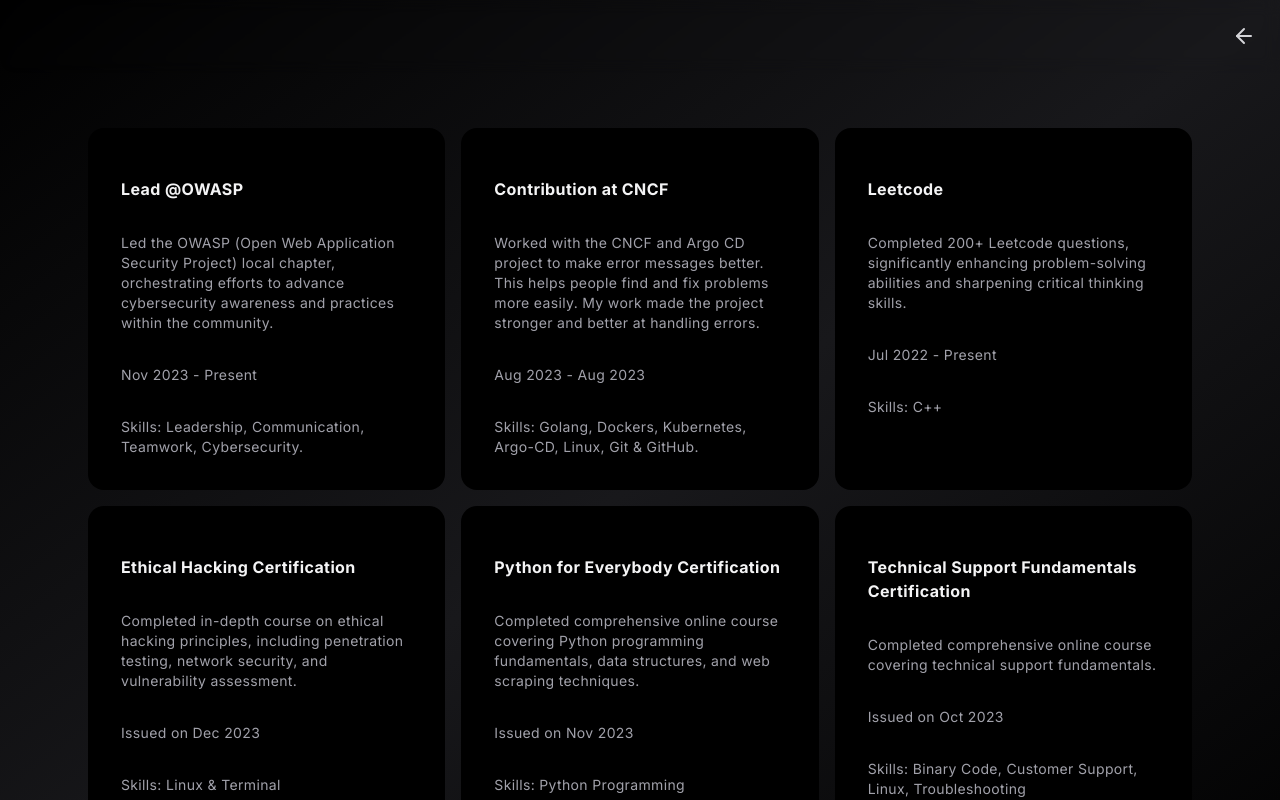
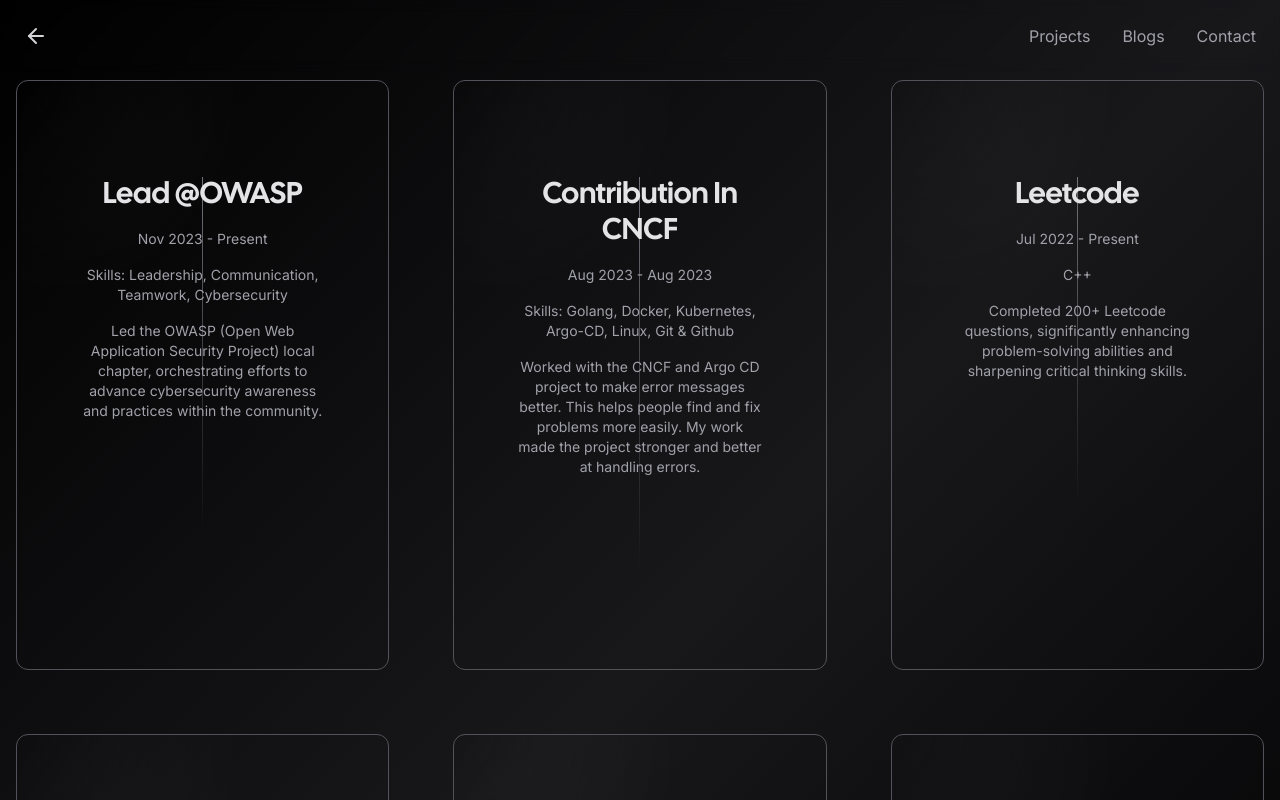
Before and after one commit to AvhiMaz/portfolio, a Next.js app: page /experience in a window 1280 px wide. Shown: the top 800 px of the page. Built offline with nearby package versions, Linux system fonts and the light colour scheme; no server answers; what tailwindcss-debug-screens would draw is missing.

Commit message:
changes in UI

```diff
--- a/app/blogs/page.tsx
+++ b/app/blogs/page.tsx
@@ -1,45 +1,66 @@
+import Link from "next/link";
+import { Navigation } from "../components/nav";
+import { Card } from "../components/card";
 import { Metadata } from "next";
-import { Navigation } from "../components/nav";
-import { HoverEffect } from "../components/ui/card-hover-effect";
 
 export const metadata: Metadata = {
   title: "Blogs",
 };
 
-const blogs = [
+const socials = [
   {
-    title: "Understanding Arrays and Array Methods in JavaScript",
-    description:
-      "Arrays in JavaScript are like containers that can hold different types of data, such as numbers, strings...",
-    link: "https://avhimaz.hashnode.dev/understanding-arrays-and-array-methods-in-javascript",
-    date: "18 Apr 2024",
-    skill: "",
+    href: "https://avhimaz.hashnode.dev/understanding-arrays-and-array-methods-in-javascript",
+    label: "18 Apr 2024",
+    handle: "Understanding Arrays and Array Methods in JavaScript",
+    des: "Arrays in JavaScript are like containers that can hold different types of data, such as numbers, strings...",
   },
   {
-    title: "Easy Guide to Installing Arch Linux with archinstall Script",
-    description:
-      "Are you interested in trying out Arch Linux but feeling unsure about the installation process? Don't worry! With...",
-    link: "https://avhimaz.hashnode.dev/easy-guide-to-installing-arch-linux-with-archinstall-script",
-    date: "15 Apr 2024",
-    skill: "",
+    href: "https://avhimaz.hashnode.dev/easy-guide-to-installing-arch-linux-with-archinstall-script",
+    label: "15 Apr 2024",
+    handle: "Easy Guide to Installing Arch Linux with archinstall Script",
+    des: "Are you interested in trying out Arch Linux but feeling unsure about the installation process? Don't worry! With...",
   },
   {
-    title: "Why I switch to arch linux",
-    description:
-      "Hey there! So, It is almost a year I switch to Arch Linux, and let me tell you, it's been quite the journey...",
-    link: "https://avhimaz.hashnode.dev/why-i-switch-to-arch-linux",
-    date: "14 Apr 2024",
-    skill: "",
+    href: "https://avhimaz.hashnode.dev/why-i-switch-to-arch-linux",
+    label: "14 Apr 2024",
+    handle: "Why I switch to arch linux",
+    des: "Hey there! So, It is almost a year I switch to Arch Linux, and let me tell you, it's been quite the journey...",
   },
 ];
 
-export default function Contacts() {
+export default function Example() {
   return (
-    <>
+    <div className=" bg-gradient-to-tl from-zinc-900/0 via-zinc-900 to-zinc-900/0">
       <Navigation />
-      <div className=" bg-gradient-to-tl from-zinc-900/0 via-zinc-900 to-zinc-900/0 mx-auto px-8 flex sm:p-20 items-center justify-center min-h-screen">
-        <HoverEffect items={blogs} />
+      <div className="container flex items-center justify-center min-h-screen px-4 mx-auto">
+        <div className="grid w-full grid-cols-1 gap-8 mx-auto md:mt-20 mt-20 sm:grid-cols-3 lg:gap-16">
+          {socials.map((s) => (
+            <Card>
+              <Link
+                href={s.href}
+                target="_blank"
+                className="p-4 relative flex flex-col items-center gap-4 duration-700 group md:gap-8 md:py-24  lg:pb-48  md:p-16"
+              >
+                <span
+                  className="absolute w-px h-2/3 bg-gradient-to-b from-zinc-500 via-zinc-500/50 to-transparent"
+                  aria-hidden="true"
+                />
+                <div className="z-10 flex flex-col items-center">
+                  <span className="lg:text-xl text-center font-medium duration-150 xl:text-3xl text-zinc-200 group-hover:text-white font-display">
+                    {s.handle}
+                  </span>
+                  <span className="mt-4 text-sm text-center duration-1000 text-zinc-400 group-hover:text-zinc-200">
+                    {s.label}{" "}
+                  </span>
+                  <span className="mt-4 text-sm text-center duration-1000 text-zinc-400 group-hover:text-zinc-200">
+                    {s.des}
+                  </span>
+                </div>
+              </Link>
+            </Card>
+          ))}
+        </div>
       </div>
-    </>
+    </div>
   );
 }
--- /dev/null
+++ b/app/components/ui/hover-border-gradient.tsx
@@ -0,0 +1,99 @@
+"use client";
+import React, { useState, useEffect, useRef } from "react";
+
+import { motion } from "framer-motion";
+import { cn } from "../../../util/cn";
+
+type Direction = "TOP" | "LEFT" | "BOTTOM" | "RIGHT";
+
+export function HoverBorderGradient({
+  children,
+  containerClassName,
+  className,
+  as: Tag = "button",
+  duration = 1,
+  clockwise = true,
+  ...props
+}: React.PropsWithChildren<
+  {
+    as?: React.ElementType;
+    containerClassName?: string;
+    className?: string;
+    duration?: number;
+    clockwise?: boolean;
+  } & React.HTMLAttributes<HTMLElement>
+>) {
+  const [hovered, setHovered] = useState<boolean>(false);
+  const [direction, setDirection] = useState<Direction>("TOP");
+
+  const rotateDirection = (currentDirection: Direction): Direction => {
+    const directions: Direction[] = ["TOP", "LEFT", "BOTTOM", "RIGHT"];
+    const currentIndex = directions.indexOf(currentDirection);
+    const nextIndex = clockwise
+      ? (currentIndex - 1 + directions.length) % directions.length
+      : (currentIndex + 1) % directions.length;
+    return directions[nextIndex];
+  };
+
+  const movingMap: Record<Direction, string> = {
+    TOP: "radial-gradient(20.7% 50% at 50% 0%, hsl(0, 0%, 100%) 0%, rgba(255, 255, 255, 0) 100%)",
+    LEFT: "radial-gradient(16.6% 43.1% at 0% 50%, hsl(0, 0%, 100%) 0%, rgba(255, 255, 255, 0) 100%)",
+    BOTTOM:
+      "radial-gradient(20.7% 50% at 50% 100%, hsl(0, 0%, 100%) 0%, rgba(255, 255, 255, 0) 100%)",
+    RIGHT:
+      "radial-gradient(16.2% 41.199999999999996% at 100% 50%, hsl(0, 0%, 100%) 0%, rgba(255, 255, 255, 0) 100%)",
+  };
+
+  const highlight =
+    "radial-gradient(75% 181.15942028985506% at 50% 50%, #3275F8 0%, rgba(255, 255, 255, 0) 100%)";
+
+  useEffect(() => {
+    if (!hovered) {
+      const interval = setInterval(() => {
+        setDirection((prevState) => rotateDirection(prevState));
+      }, duration * 1000);
+      return () => clearInterval(interval);
+    }
+  }, [hovered]);
+  return (
+    <Tag
+      onMouseEnter={(event: React.MouseEvent<HTMLDivElement>) => {
+        setHovered(true);
+      }}
+      onMouseLeave={() => setHovered(false)}
+      className={cn(
+        "relative flex rounded-full border  content-center bg-black/20 hover:bg-black/10 transition duration-500 dark:bg-white/20 items-center flex-col flex-nowrap gap-10 h-min justify-center overflow-visible p-px decoration-clone w-fit",
+        containerClassName,
+      )}
+      {...props}
+    >
+      <div
+        className={cn(
+          "w-auto text-white z-10 bg-black px-4 py-2 rounded-[inherit]",
+          className,
+        )}
+      >
+        {children}
+      </div>
+      <motion.div
+        className={cn(
+          "flex-none inset-0 overflow-hidden absolute z-0 rounded-[inherit]",
+        )}
+        style={{
+          filter: "blur(2px)",
+          position: "absolute",
+          width: "100%",
+          height: "100%",
+        }}
+        initial={{ background: movingMap[direction] }}
+        animate={{
+          background: hovered
+            ? [movingMap[direction], highlight]
+            : movingMap[direction],
+        }}
+        transition={{ ease: "linear", duration: duration ?? 1 }}
+      />
+      <div className="bg-black absolute z-1 flex-none inset-[2px] rounded-[100px]" />
+    </Tag>
+  );
+}
--- a/app/experience/page.tsx
+++ b/app/experience/page.tsx
@@ -1,99 +1,97 @@
-"use client";
 import Link from "next/link";
-import { HoverEffect } from "../components/ui/card-hover-effect";
-import { ArrowLeft } from "lucide-react";
-import React, { useEffect, useRef, useState } from "react";
+import { Navigation } from "../components/nav";
+import { Card } from "../components/card";
+import { Metadata } from "next";
 
-const ContactsNavigation: React.FC = () => {
-  const ref = useRef<HTMLElement>(null);
-  const [isIntersecting, setIntersecting] = useState(true);
+export const metadata: Metadata = {
+  title: "Blogs",
+};
 
-  useEffect(() => {
-    if (!ref.current) return;
-    const observer = new IntersectionObserver(([entry]) =>
-      setIntersecting(entry.isIntersecting),
-    );
-
-    observer.observe(ref.current);
-    return () => observer.disconnect();
-  }, []);
-
-  const projects = [
+const socials = [
   {
-      title: "Lead @OWASP",
-      description:
-        "Led the OWASP (Open Web Application Security Project) local chapter, orchestrating efforts to advance cybersecurity awareness and practices within the community.",
-      link: "https://owasp.org/www-chapter-itanagar/",
-      date: "Nov 2023 - Present",
-      skill: "Skills: Leadership, Communication, Teamwork, Cybersecurity.",
+    href: "https://owasp.org/www-chapter-itanagar/",
+    label: "Nov 2023 - Present",
+    handle: "Lead @OWASP",
+    des: "Led the OWASP (Open Web Application Security Project) local chapter, orchestrating efforts to advance cybersecurity awareness and practices within the community.",
+    skills: "Skills: Leadership, Communication, Teamwork, Cybersecurity",
   },
   {
-      title: "Contribution at CNCF",
-      description:
-        "Worked with the CNCF and Argo CD project to make error messages better. This helps people find and fix problems more easily. My work made the project stronger and better at handling errors.",
-      link: "https://github.com/argoproj/argo-cd/pull/15059",
-      date: "Aug 2023 - Aug 2023",
-      skill:
-        "Skills: Golang, Dockers, Kubernetes, Argo-CD, Linux, Git & GitHub.",
+    href: "https://github.com/argoproj/argo-cd/pull/15059",
+    label: "Aug 2023 - Aug 2023",
+    handle: "Contribution In CNCF",
+    des: "Worked with the CNCF and Argo CD project to make error messages better. This helps people find and fix problems more easily. My work made the project stronger and better at handling errors.",
+    skills: "Skills: Golang, Docker, Kubernetes, Argo-CD, Linux, Git & Github",
   },
   {
-      title: "Leetcode",
-      description:
-        "Completed 200+ Leetcode questions, significantly enhancing problem-solving abilities and sharpening critical thinking skills.",
-      link: "https://leetcode.com/Avhi_Maz/",
-      date: "Jul 2022 - Present",
-      skill: "Skills: C++",
+    href: "https://leetcode.com/Avhi_Maz/",
+    label: "Jul 2022 - Present",
+    handle: "Leetcode",
+    des: "Completed 200+ Leetcode questions, significantly enhancing problem-solving abilities and sharpening critical thinking skills.",
+    skills: "C++",
   },
   {
-      title: "Ethical Hacking Certification",
-      description:
-        "Completed in-depth course on ethical hacking principles, including penetration testing, network security, and vulnerability assessment.",
-      link: "https://www.udemy.com/certificate/UC-5ba57901-7cc1-48bd-8952-355484f3159f/",
-      date: "Issued on Dec 2023",
-      skill: "Skills: Linux & Terminal",
+    href: "https://www.udemy.com/certificate/UC-5ba57901-7cc1-48bd-8952-355484f3159f/",
+    label: "Issued on Dec 2023",
+    handle: "Ethical Hacking Certification",
+    des: "Completed in-depth course on ethical hacking principles, including penetration testing, network security, and vulnerability assessment.",
+    skills: "Linux & Terminal",
   },
   {
-      title: "Python for Everybody Certification",
-      description:
-        "Completed comprehensive online course covering Python programming fundamentals, data structures, and web scraping techniques.",
-      link: "https://www.coursera.org/account/accomplishments/specialization/EKKEQYKZMJH6",
-      date: "Issued on Nov 2023",
-      skill: "Skills: Python Programming",
+    href: "https://www.coursera.org/account/accomplishments/specialization/EKKEQYKZMJH6",
+    label: "Issued on Nov 2023",
+    handle: "Python for Everybody Certification",
+    des: "Completed comprehensive online course covering Python programming fundamentals, data structures, and web scraping techniques.",
+    skills: "Python Programming",
   },
   {
-      title: "Technical Support Fundamentals Certification",
-      description:
-        "Completed comprehensive online course covering technical support fundamentals.",
-      link: "https://www.coursera.org/account/accomplishments/verify/EH47FWG93HCX",
-      date: "Issued on Oct 2023",
-      skill: "Skills: Binary Code, Customer Support, Linux, Troubleshooting",
+    href: "https://www.coursera.org/account/accomplishments/verify/EH47FWG93HCX",
+    label: "Issued on Oct 2023",
+    handle: "Technical Support Fundamentals Certification",
+    des: "Completed comprehensive online course covering technical support fundamentals.",
+    skills: "Binary Code, Customer Support, Linux, Troubleshooting",
   },
 ];
 
+export default function Example() {
   return (
-    <>
-      <header ref={ref}>
-        <div
-          className={`fixed inset-x-0 top-0 z-50 backdrop-blur  duration-200 border-b  ${isIntersecting
-              ? "bg-zinc-900/0 border-transparent"
-              : "bg-zinc-900/500  border-zinc-800 "
-            }`}
+    <div className=" bg-gradient-to-tl from-zinc-900/0 via-zinc-900 to-zinc-900/0">
+      <Navigation />
+      <div className="container flex items-center justify-center min-h-screen px-4 mx-auto">
+        <div className="grid w-full grid-cols-1 gap-8 mx-auto md:mt-20 mt-20 sm:grid-cols-3 lg:gap-16">
+          {socials.map((s) => (
+            <Card>
+              <Link
+                href={s.href}
+                target="_blank"
+                className="p-4 relative flex flex-col items-center gap-4 duration-700 group md:gap-8 md:py-24  lg:pb-48  md:p-16"
               >
-          <div className="container flex flex-row-reverse items-center justify-between p-6 mx-auto">
-            <Link
-              href="/"
-              className="duration-200 text-zinc-300 hover:text-zinc-100"
-            >
-              <ArrowLeft className="w-6 h-6 " />
+                <span
+                  className="absolute w-px h-2/3 bg-gradient-to-b from-zinc-500 via-zinc-500/50 to-transparent"
+                  aria-hidden="true"
+                />
+                <div className="z-10 flex flex-col items-center">
+                  <span className="lg:text-xl text-center font-medium duration-150 xl:text-3xl text-zinc-200 group-hover:text-white font-display">
+                    {s.handle}
+                  </span>
+
+                  <span className="mt-4 text-sm text-center duration-1000 text-zinc-400 group-hover:text-zinc-200">
+                    {s.label}{" "}
+                  </span>
+                  <div className="z-10 flex flex-col items-center">
+                    <span className="mt-4 text-sm text-center duration-1000 text-zinc-400 group-hover:text-zinc-200">
+                      {s.skills}
+                    </span>
+                  </div>
+
+                  <span className="mt-4 text-sm text-center duration-1000 text-zinc-400 group-hover:text-zinc-200">
+                    {s.des}
+                  </span>
+                </div>
               </Link>
+            </Card>
+          ))}
         </div>
       </div>
-      </header>
-      <div className="bg-gradient-to-tl from-zinc-900/0 via-zinc-900 to-zinc-900/0 mx-auto px-8 flex sm:p-20 items-center justify-center min-h-screen">
-        <HoverEffect items={projects} />
     </div>
-    </>
   );
-};
-
-export default ContactsNavigation;
+}
--- a/app/projects/page.tsx
+++ b/app/projects/page.tsx
@@ -1,77 +1,90 @@
+import Link from "next/link";
+import { Navigation } from "../components/nav";
+import { Card } from "../components/card";
 import { Metadata } from "next";
-import { Navigation } from "../components/nav";
-import { HoverEffect } from "../components/ui/card-hover-effect";
 
 export const metadata: Metadata = {
-  title: "Projects",
+  title: "Contact",
 };
 
-const projects = [
+const socials = [
   {
-    title: "Portfolio",
-    description:
-      "Introducing my portfolio: a showcase of my skills, projects, and experiences. Explore my work and learn more about me through this curated collection of my achievements and endeavors.",
-    link: "https://www.avhimaz.in/",
-    date: "",
-    skill: "Skills: Nextjs, Tailwind, TypeScript, Git.",
+    href: "https://www.avhimaz.in/",
+    label: "Next.js, TypeScript, Tailwind",
+    handle: "Portfolio",
+    des: "Introducing my portfolio: a showcase of my skills, projects, and experiences. Explore my work and learn more about me through this curated collection of my achievements and endeavors.",
   },
   {
-    title: "Blogging App",
-    description:
-      "A blogging app: built with Next.js and Hashnode's headless CMS for seamless content management and dynamic frontend. It's the perfect platform for bloggers to share their thoughts effortlessly.",
-    link: "https://github.com/AvhiMaz/blog-website",
-    date: "",
-    skill: "Skills: Nextjs, Tailwind, TypeScript, Hashnode Headless CMS, Git.",
+    href: "https://github.com/AvhiMaz/blog-website",
+    label: "Next.js, Tailwind, TypeScript, Headless CMS",
+    handle: "Blogging App",
+    des: "A blogging app: built with Next.js and Hashnode's headless CMS for seamless content management and dynamic frontend. It's the perfect platform for bloggers to share their thoughts effortlessly.",
   },
   {
-    title: "Fitnesspergram",
-    description:
-      "FitnessPerGram's startup website: your destination for healthy food delivery. Discover our nutritious and delicious meals, crafted to support your fitness journey, all conveniently delivered to your doorstep.",
-    link: "https://www.fitnesspergram.in/",
-    date: "",
-    skill: "Skills: Reactjs, Tailwind, JavaScript, Git.",
+    href: "https://www.fitnesspergram.vercel.app/",
+    label: "Next.js, Tailwind, TypeScript",
+    handle: "Fitnesspergram",
+    des: "FitnessPerGram's startup website: your destination for healthy food delivery. Discover our nutritious and delicious meals, crafted to support your fitness journey, all conveniently delivered to your doorstep.",
   },
   {
-    title: "Link Juntion",
-    description:
-      "LinkTree-inspired project: A minimalist solution for sharing multiple links effortlessly. Simplify your online presence and make navigation a breeze for your audience.",
-    link: "https://links-junction.vercel.app/",
-    date: "",
-    skill: "Skills: Reactjs, Tailwind, JavaScript, Git.",
+    href: "https://links-junction.vercel.app/",
+    label: "React.js, Tailwind, JavaScript",
+    handle: "Link Junction",
+    des: "LinkTree-inspired project: A minimalist solution for sharing multiple links effortlessly. Simplify your online presence and make navigation a breeze for your audience.",
   },
   {
-    title: "Brew Setup Installer",
-    description:
-      "The brew-setup.sh script is designed to detect the Linux distribution type (Arch-based, Debian-based) and execute the appropriate commands for installing Homebrew.",
-    link: "https://github.com/AvhiMaz/brew-setup",
-    date: "",
-    skill: "Skills: Bash Scripting, Git.",
+    href: "https://github.com/AvhiMaz/brew-setup",
+    label: "Bash Scripting",
+    handle: "Brew Setup Installer",
+    des: "The brew-setup.sh script is designed to detect the Linux distribution type (Arch-based, Debian-based) and execute the appropriate commands for installing Homebrew.",
   },
   {
-    title: "Weather App",
-    description:
-      "A website using HTML, CSS, JavaScript that fetches weather data from an API and displays the current weather conditions.",
-    link: "https://github.com/AvhiMaz/Weather-App",
-    date: "",
-    skill: "Skills: HTML, CSS, JavaScript, APIs, Git.",
+    href: "https://github.com/AvhiMaz/Weather-App",
+    label: "HTML, CSS, JavaScript, APIs",
+    handle: "Weather App",
+    des: "A website using HTML, CSS, JavaScript that fetches weather data from an API and displays the current weather conditions.",
   },
   {
-    title: "Password Generator",
-    description:
-      "A Bash script which is designed to generates a random alphanumeric password of a specified length. ",
-    link: "https://github.com/AvhiMaz/password-generator-using-bash",
-    date: "",
-    skill: "Skills: Bash, Git.",
+    href: "https://github.com/AvhiMaz/password-generator-using-bash",
+    label: "Bash Scripting",
+    handle: "Password Generator",
+    des: "A Bash script which is designed to generates a random alphanumeric password of a specified length.",
   },
 ];
 
-export default function Contacts() {
+export default function Example() {
   return (
-    <>
+    <div className=" bg-gradient-to-tl from-zinc-900/0 via-zinc-900 to-zinc-900/0">
       <Navigation />
-      <div className="bg-gradient-to-tl from-zinc-900/0 via-zinc-900 to-zinc-900/0 mx-auto px-8 flex sm:p-20 items-center justify-center min-h-screen">
-        <HoverEffect items={projects} />
+      <div className="container flex items-center justify-center min-h-screen px-4 mx-auto">
+        <div className="grid w-full grid-cols-1 gap-8 mx-auto md:mt-20 mt-20 sm:grid-cols-3 lg:gap-16">
+          {socials.map((s) => (
+            <Card>
+              <Link
+                href={s.href}
+                target="_blank"
+                className="p-4 relative flex flex-col items-center gap-4 duration-700 group md:gap-8 md:py-24  lg:pb-48  md:p-16"
+              >
+                <span
+                  className="absolute w-px h-2/3 bg-gradient-to-b from-zinc-500 via-zinc-500/50 to-transparent"
+                  aria-hidden="true"
+                />
+                <div className="z-10 flex flex-col items-center">
+                  <span className="lg:text-xl font-medium duration-150 xl:text-3xl text-zinc-200 group-hover:text-white font-display">
+                    {s.handle}
+                  </span>
+                  <span className="mt-4 text-sm text-center duration-1000 text-zinc-400 group-hover:text-zinc-200">
+                    {s.label}{" "}
+                  </span>
+                  <span className="mt-4 text-sm text-center duration-1000 text-zinc-400 group-hover:text-zinc-200">
+                    {s.des}
+                  </span>
+                </div>
+              </Link>
+            </Card>
+          ))}
+        </div>
       </div>
-    </>
+    </div>
   );
 }
--- a/package.json
+++ b/package.json
@@ -13,6 +13,7 @@
     "@next/font": "^13.5.4",
     "@next/mdx": "^13.5.4",
     "@t3-oss/env-nextjs": "^0.9.2",
+    "@tabler/icons-react": "^3.2.0",
     "@tanstack/react-query": "^5.29.2",
     "@upstash/redis": "^1.23.3",
     "clsx": "^2.1.0",
```
Also changed, not shown: app/blogs/layout.tsx (deleted, +0 -11 lines), app/components/button.tsx (added, +17 -0 lines), app/page.tsx (+3 -22 lines), app/projects/layout.tsx (deleted, +0 -9 lines), 1 other file (tests, documents, lock files or other folders). Lines whose indentation alone changed are shown as unchanged.
